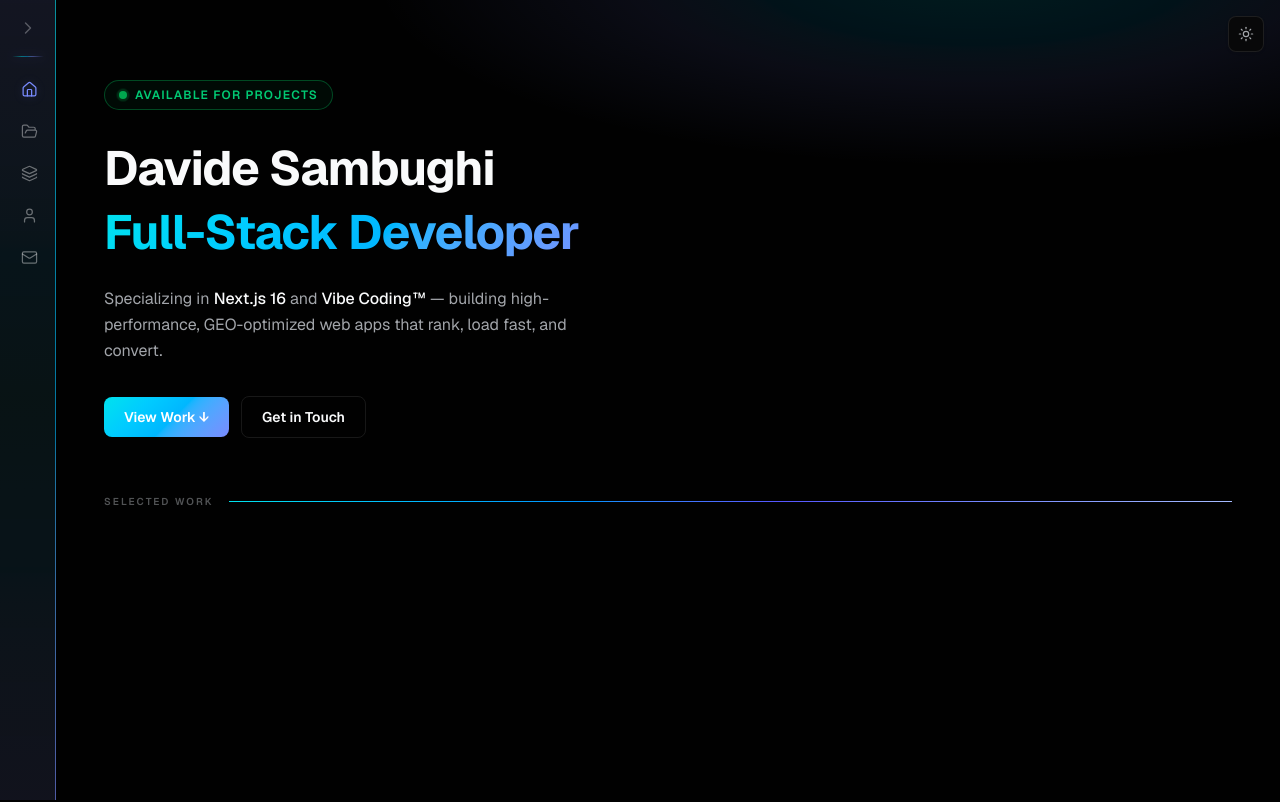
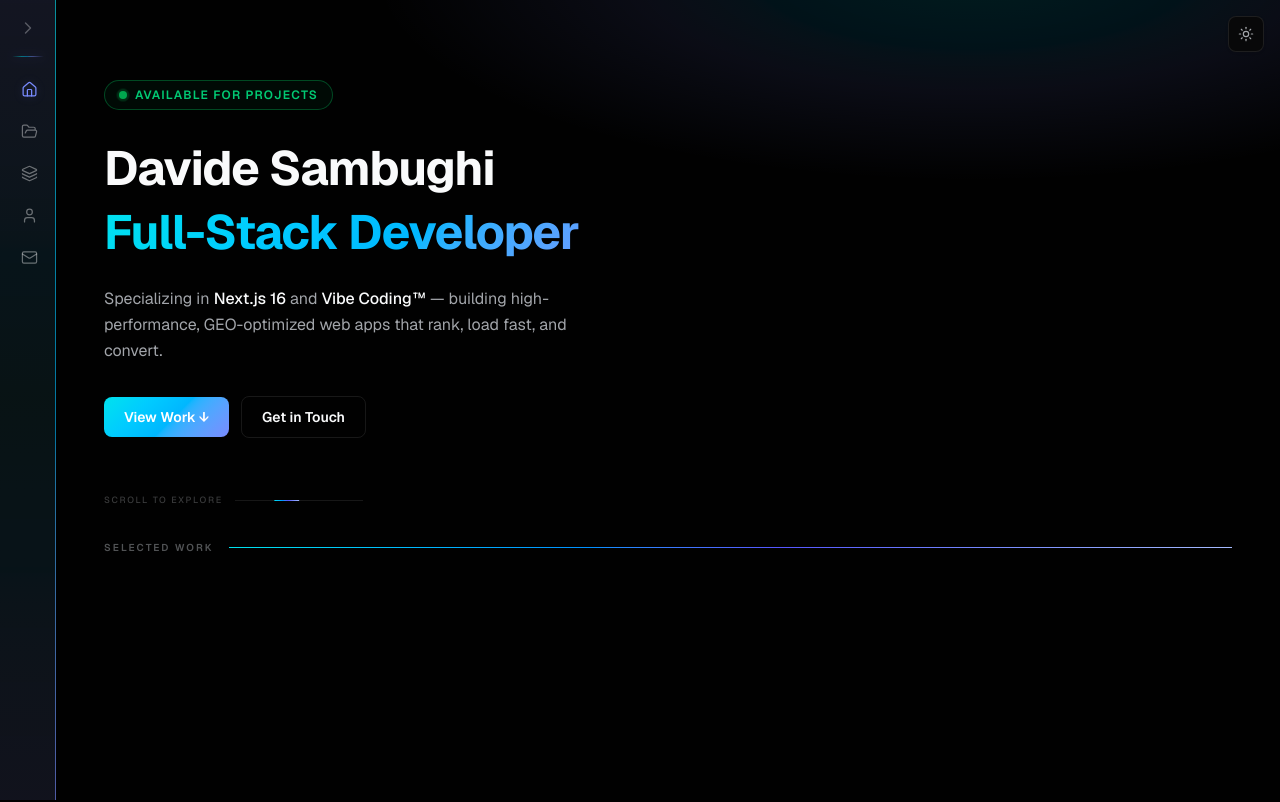
Before and after one commit to davidesambughi/portfolio-03-2026, a Next.js app: page / in a window 1280 px wide. Shown: the top 802 px of the page. Built offline with nearby package versions, Linux system fonts and the light colour scheme.

Commit message:
first commit

```diff
--- a/src/components/sections/HeroSection.tsx
+++ b/src/components/sections/HeroSection.tsx
@@ -1,10 +1,12 @@
 'use client'
+
+import { motion } from 'framer-motion'
 
 export function HeroSection() {
   return (
     <section
       id="hero"
-      className="flex items-center"
+      className="flex flex-col"
       style={{ backgroundImage: 'var(--gradient-hero)' }}
     >
       <div className="px-12 pt-20 pb-14 max-w-2xl">
@@ -12,7 +14,6 @@ export function HeroSection() {
         {/* ── Badge ── */}
         <div className="inline-flex items-center gap-2 px-3.5 py-1.5 rounded-full
                         border border-emerald-500/40 bg-emerald-500/6 mb-7">
-          {/* Status dot with pulse ring */}
           <span className="relative flex h-2 w-2 shrink-0">
             <span className="absolute inline-flex h-full w-full rounded-full bg-emerald-500 opacity-60 animate-ping" />
             <span className="relative inline-flex h-2 w-2 rounded-full bg-emerald-500" />
@@ -63,6 +64,24 @@ export function HeroSection() {
         </div>
 
       </div>
+
+      {/* ── Scroll indicator ── */}
+      <div className="px-12 pb-8 flex items-center gap-3">
+        <span className="text-[9px] font-medium tracking-[0.18em] uppercase text-muted-foreground/35 shrink-0">
+          Scroll to explore
+        </span>
+
+        {/* Track — w-32 = 128px, segment = 1/5 = ~26px */}
+        <div className="relative w-32 h-px bg-border overflow-hidden">
+          <motion.div
+            className="absolute top-0 left-0 h-full w-1/5 rounded-full"
+            style={{ backgroundImage: 'var(--gradient-brand-h)' }}
+            animate={{ x: ['-100%', '500%'] }}
+            transition={{ duration: 2.2, repeat: Infinity, ease: 'easeInOut', repeatDelay: 0.4 }}
+          />
+        </div>
+      </div>
+
     </section>
   )
 }
```
